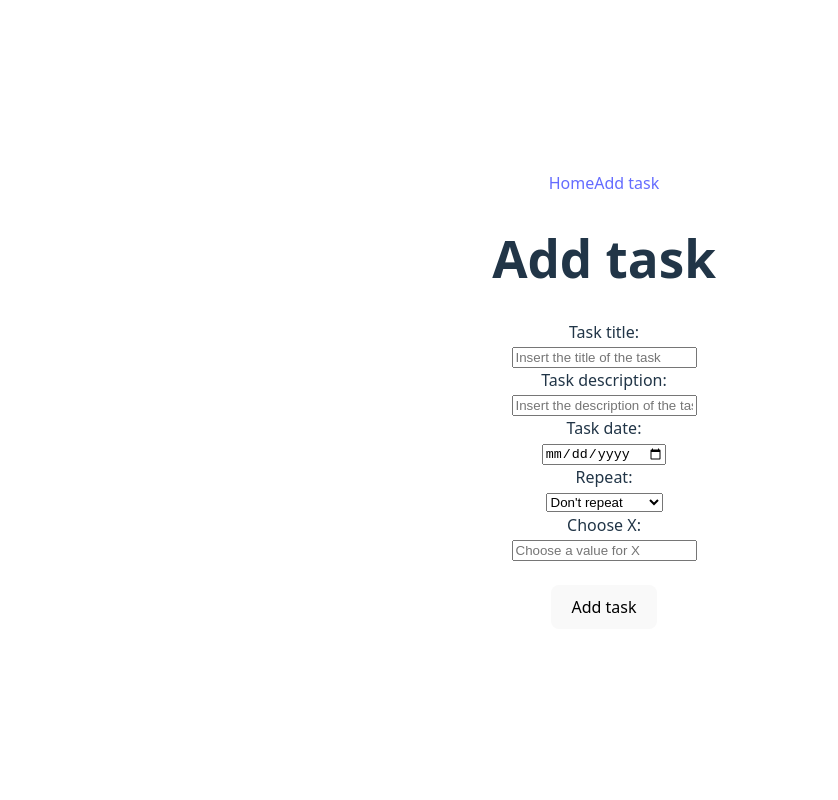
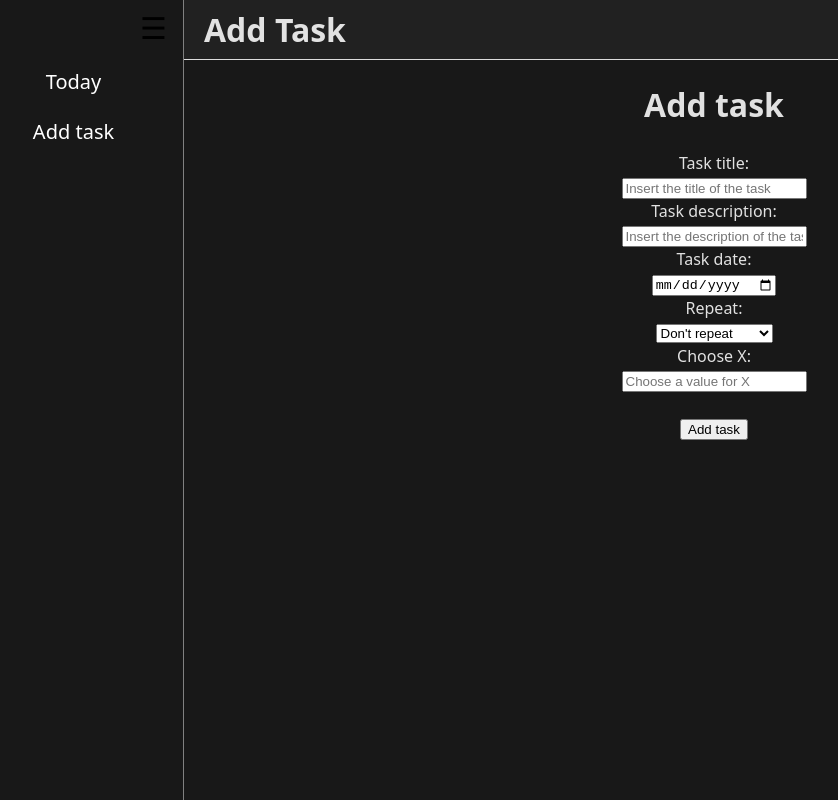
Before and after one commit to ThomasCetto/DayToday, a React app in the folder frontend/: page /add in a window 1280 px wide. Shown: the whole page, without its empty margins (36-874 px from the left). Built offline with nearby package versions, Linux system fonts and the light colour scheme; the HTML template or start-up script is replaced by a standard one.

Commit message:
Added navbar sidebar and made prettier

```diff
--- a/frontend/src/App.css
+++ b/frontend/src/App.css
@@ -1,7 +1,8 @@
-#root {
+#root, html, body{
   width: 100%;
+  height: 100%;
   max-width: none;
-  margin: 0 auto;
+  margin: 0;
   padding: 0;
   text-align: center;
 }
--- a/frontend/src/App.jsx
+++ b/frontend/src/App.jsx
@@ -1,18 +1,16 @@
 import './App.css'
 import CreateTaskForm from './components/CreateTaskForm'
 import DayTasksList from './components/DayTasksList'
-import { Routes, Route, Link } from "react-router"
+import { Routes, Route, Link, Outlet } from "react-router"
+import AppLayout from './layouts/AppLayout';
 function App() {
     return (
 		<>
-			<nav>
-				<Link to="/">Home</Link>
-				<Link to="/add">Add task</Link>
-			</nav>
-
 			<Routes>
-				<Route path="/" element={<DayTasksList />} />
-				<Route path="/add" element={<CreateTaskForm />} />
+                <Route element={<AppLayout/>}>
+                    <Route path="/" element={<DayTasksList />} />
+                    <Route path="/add" element={<CreateTaskForm />} />
+                </Route>
 			</Routes>
 		</>
 	);
--- a/frontend/src/components/CreateTaskForm.jsx
+++ b/frontend/src/components/CreateTaskForm.jsx
@@ -19,13 +19,13 @@ function CreateTaskForm() {
       <h1>Add task</h1>
       <form method='POST' onSubmit={handleSubmit}>
         <label htmlFor='title'> Task title:</label><br/>
-        <input name='title' placeholder='Insert the title of the task'/><br/>
+        <input name='title' id='title' placeholder='Insert the title of the task'/><br/>
         <label htmlFor='description'> Task description:</label><br/>
-        <input name='description' placeholder='Insert the description of the task'/><br/>
+        <input name='description' id='description' placeholder='Insert the description of the task'/><br/>
         <label htmlFor='date'> Task date:</label><br/>
-        <input name='date' type='date'/><br/>
+        <input name='date' id='date' type='date'/><br/>
         <label htmlFor='gapType'> Repeat:</label><br/>
-        <select name='gapType'>
+        <select name='gapType' id='gapType'>
           <option value='none'>Don't repeat</option>
           <option value='day'>Every X days</option>
           <option value='week'>Every X weeks</option>
@@ -33,7 +33,7 @@ function CreateTaskForm() {
           <option value='year'>Every X years</option>
         </select><br/>
         <label htmlFor='gapAmount'>Choose X:</label><br/>
-        <input name='gapAmount' placeholder='Choose a value for X'/><br/><br/>
+        <input name='gapAmount' id='gapAmount' placeholder='Choose a value for X'/><br/><br/>
         <button type='submit'>Add task</button>
       </form>
   </>
--- a/frontend/src/components/DayTasksList.css
+++ b/frontend/src/components/DayTasksList.css
@@ -1,10 +1,10 @@
 html, body {
   height:  100%;
   margin: 0;
-
+  overflow: hidden;
 }
 .page {
-  height: 100vh;
+  height: 100%;
   display: flex;
 }
 .side {
@@ -14,17 +14,29 @@ html, body {
     justify-content: center;
     cursor: pointer;
     font-size: 22px;
+    background: #2c2c2c;
 }
 .side:hover {
     background: rgb(74, 74, 74);
 }
-.left {
-    background: #2c2c2c;
+.main {
+    flex: 1;  /* Takes all remaining horizontal space */
+    background: #242424;
+    overflow-y: auto;
+    min-height: 0;
+
+    scrollbar-width: none;       /* Hide scrollbar */
+	-ms-overflow-style: none;
 }
-.right {
-    background: #2c2c2c;
+.main::-webkit-scrollbar {
+	display: none;               /* Hide scrollbar */
 }
-.main {
-    flex: 1;  /* Takes all remaining space */
-    background: #242424;
+.mainHeader {
+    position: sticky;
+    top: 0;
+    z-index: 10;
+
+    background: #242424;     /* Cover background so that content doesn't show behind it */
+	padding-bottom: 20px;
+    padding-top: 1px;   /* For some reason it's needed to make the header not scroll */
 }
--- a/frontend/src/components/DayTasksList.jsx
+++ b/frontend/src/components/DayTasksList.jsx
@@ -7,7 +7,6 @@ function DayTasksList() {
     const [date, setDate] = useState(new Date());  // Today's date
     const [loading, setLoading] = useState(true);
     const [error, setError] = useState(null);
-
 
     useEffect(() => {
         // Fetch data when component loads
@@ -40,7 +39,6 @@ function DayTasksList() {
         yesterday.setDate(date.getDate() - 1);
         setDate(yesterday);
     }
-
     function setTomorrow() {
         let tomorrow = new Date(date);
         tomorrow.setDate(date.getDate() + 1);
@@ -53,14 +51,15 @@ function DayTasksList() {
     const dayOfWeek = ["Sunday", "Monday", "Tuesday", "Wednesday", "Thursday", "Friday", "Saturday"][date.getDay()];
     const month = ["January", "February", "March", "April", "May", "June", "July", "August", "September", "October", "November", "December"][date.getMonth()];
 
-
     return (
         <>
             <div className="page">
                 <div className='side left' onClick={setYesterday}>←</div>
                 <div className="main">
-                    <h3>{dayOfWeek}, {dayOfMonth} {month}</h3>
-                    <input type="date" value={date.toISOString().slice(0, 10)} onChange={(e) => setDate(new Date(e.target.value))}></input>
+                    <div className="mainHeader">
+                        <h3>{dayOfWeek}, {dayOfMonth} {month}</h3>
+                        <input type="date" id="datePicker" value={date.toISOString().slice(0, 10)} onChange={(e) => setDate(new Date(e.target.value))}></input>
+                    </div>
                     <ul>
                         {tasks.tasks.map(
                             task => (
@@ -71,8 +70,6 @@ function DayTasksList() {
                 </div>
                 <div className='side right' onClick={setTomorrow}>→</div>
             </div>
-
-
         </>
     );
 }
--- a/frontend/src/index.css
+++ b/frontend/src/index.css
@@ -5,21 +5,7 @@
 
   color-scheme: light dark;
   color: rgba(255, 255, 255, 0.87);
-  background-color: #000000;
-
-  font-synthesis: none;
-  text-rendering: optimizeLegibility;
-  -webkit-font-smoothing: antialiased;
-  -moz-osx-font-smoothing: grayscale;
-}
-
-a {
-  font-weight: 500;
-  color: #646cff;
-  text-decoration: inherit;
-}
-a:hover {
-  color: #535bf2;
+  background-color: #181818;
 }
 
 body {
@@ -27,42 +13,5 @@ body {
   display: flex;
   place-items: center;
   min-width: 320px;
-  min-height: 100vh;
+  height: 100vh;
 }
-
-h1 {
-  font-size: 3.2em;
-  line-height: 1.1;
-}
-
-button {
-  border-radius: 8px;
-  border: 1px solid transparent;
-  padding: 0.6em 1.2em;
-  font-size: 1em;
-  font-weight: 500;
-  font-family: inherit;
-  background-color: #1a1a1a;
-  cursor: pointer;
-  transition: border-color 0.25s;
-}
-button:hover {
-  border-color: #646cff;
-}
-button:focus,
-button:focus-visible {
-  outline: 4px auto -webkit-focus-ring-color;
-}
-
-@media (prefers-color-scheme: light) {
-  :root {
-    color: #213547;
-    background-color: #ffffff;
-  }
-  a:hover {
-    color: #747bff;
-  }
-  button {
-    background-color: #f9f9f9;
-  }
-}
--- /dev/null
+++ b/frontend/src/layouts/AppLayout.css
@@ -0,0 +1,71 @@
+.layout {
+    display: grid;
+    height: 100vh;
+    overflow: hidden;
+
+    grid-template-columns: 220px 1fr;
+	grid-template-rows: 60px 1fr;
+	grid-template-areas:
+		"sidebar navbar"
+		"sidebar content";
+    transition: grid-template-columns 0.3s;
+}
+.content {
+	grid-area: content;
+	padding: 0px;
+	overflow-y: auto;
+}
+.rightSide {
+	flex: 1;
+	display: flex;
+	flex-direction: column;
+}
+.navbar {
+	grid-area: navbar;
+	display: flex;
+	align-items: center;
+	padding: 0 20px;
+	border-bottom: 1px solid #ffffff;
+    background: #212121;
+}
+.navbar {
+	grid-area: navbar;
+	display: flex;
+	align-items: center;
+	padding: 0 20px;
+	border-bottom: 1px solid #ddd;
+}
+.sidebar {
+	grid-area: sidebar;
+	border-right: 1px solid gray;
+	padding: 10px;
+    padding-top: 10px;
+    font-size: 20px;
+	display: flex;
+	flex-direction: column;
+	gap: 10px;
+    align-items: stretch;
+}
+.sidebar a {
+    display: block;
+    padding: 10px 12px;
+    text-decoration: none;
+    color: #ffffff;
+    border-radius: 8px;
+}
+.sidebar a:hover {
+    background-color: #9c9c9c;
+}
+.toggleButton {
+    align-self: flex-end;
+    background: transparent;
+    border: none;
+    font-size: 30px;
+    cursor: pointer;
+}
+.layout.collapsed {
+	grid-template-columns: 60px 1fr;
+}
+.layout.collapsed .sidebarNav {
+	display: none;
+}
--- /dev/null
+++ b/frontend/src/layouts/AppLayout.jsx
@@ -0,0 +1,39 @@
+import { Link, Outlet, useLocation } from "react-router";
+import "./AppLayout.css";
+import { useState } from "react";
+
+export default function AppLayout() {
+    const [sidebarOpen, setSidebarOpen] = useState(true);
+
+    const location = useLocation();
+    const titles = {
+		"/": "Daily Tasks",
+		"/add": "Add Task"
+	};
+    const title = titles[location.pathname] || "DayToday";
+
+	return (
+		<div className={`layout ${sidebarOpen ? "" : "collapsed"}`}>
+			<aside className="sidebar">
+                <button
+                    className="toggleButton"
+                    onClick={() => setSidebarOpen(!sidebarOpen)}
+                >
+                    ☰
+                </button>
+				<nav className="sidebarNav">
+					<Link to="/">Today</Link>
+					<Link to="/add">Add task</Link>
+				</nav>
+			</aside>
+
+            <header className="navbar">
+                <h1>{title}</h1>
+            </header>
+
+            <main className="content">
+                <Outlet />
+            </main>
+		</div>
+	);
+}
```
